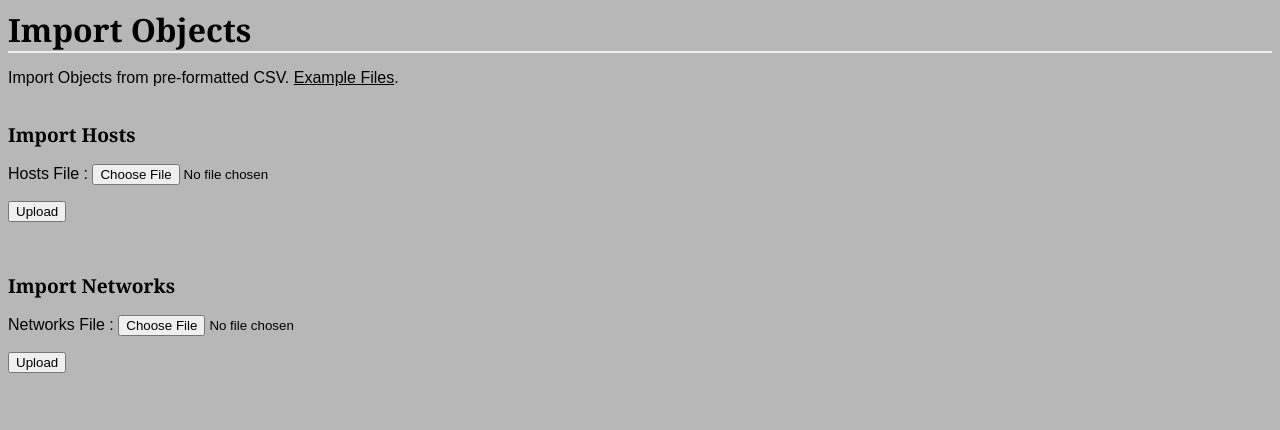
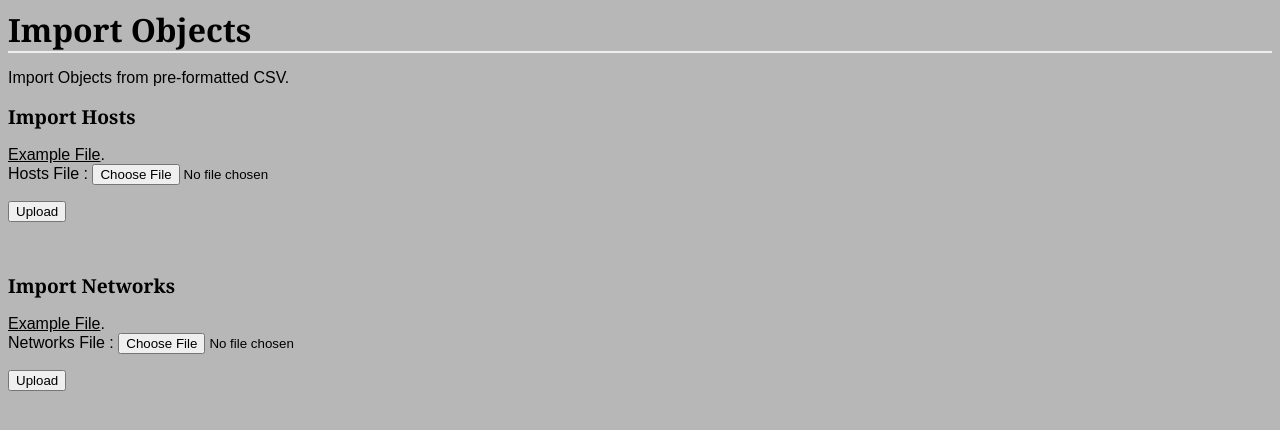
Before and after one commit to 0dadj1an/cpapi, a Flask app: template cpapiweb/app/templates/importobj.html in a window 1280 px wide. Shown: the top 430 px of the page. Run offline with Flask 2, Linux system fonts and the light colour scheme; the template is opened without the code that fills it: most values are stand-ins (such as "Sample title", 1, 10 or a date in 2020).

Commit message:
Moved example files

```diff
--- a/cpapiweb/app/templates/importobj.html
+++ b/cpapiweb/app/templates/importobj.html
@@ -12,13 +12,13 @@
             </h1>
             <p>
                 Import Objects from pre-formatted CSV.
-                <a href="https://github.com/themadhatterz/cpapi/tree/master/examplefiles" target="_blank">Example Files</a>.<br><br>
             </p>
             <h2>
                 Import Hosts
             </h2>
             <form action="" method="post" name="host" enctype="multipart/form-data">
                 <p>
+                    <a href="{{ url_for('static',filename='examplefiles/hosts.csv') }}">Example File</a>.<br>
                     Hosts File :
                     <input type="file" name="hosts"><br>
                 </p>
@@ -29,6 +29,7 @@
             </h2>
             <form action="" method="post" name="network" enctype="multipart/form-data">
                 <p>
+                    <a href="{{ url_for('static',filename='examplefiles/networks.csv') }}">Example File</a>.<br>
                     Networks File :
                     <input type="file" name="networks"><br>
                 </p>
```
Also changed, not shown: cpapiweb/app/static/examplefiles/hosts.csv (renamed from examplefiles/hosts.csv), cpapiweb/app/static/examplefiles/networks.csv (renamed from examplefiles/networks.csv).
